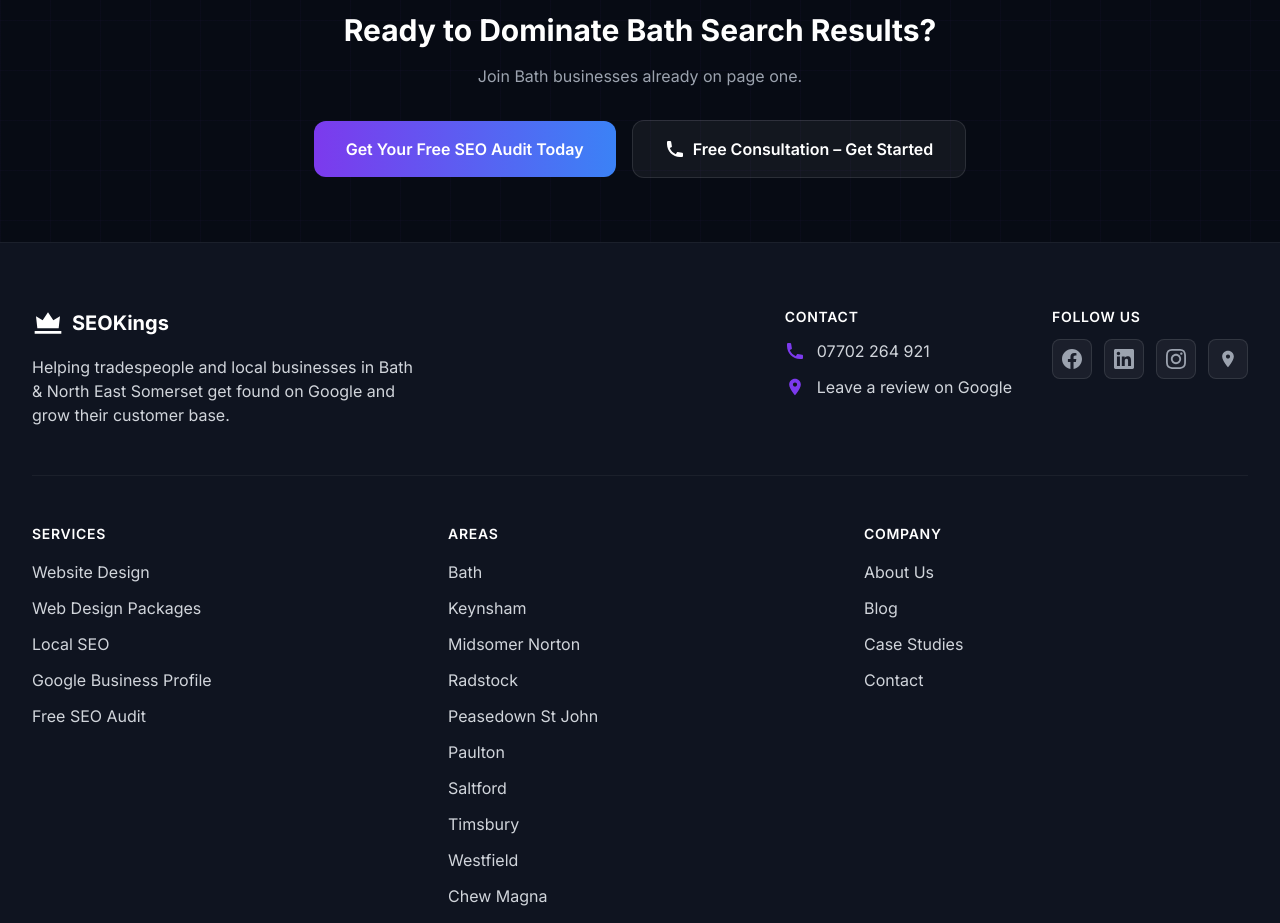
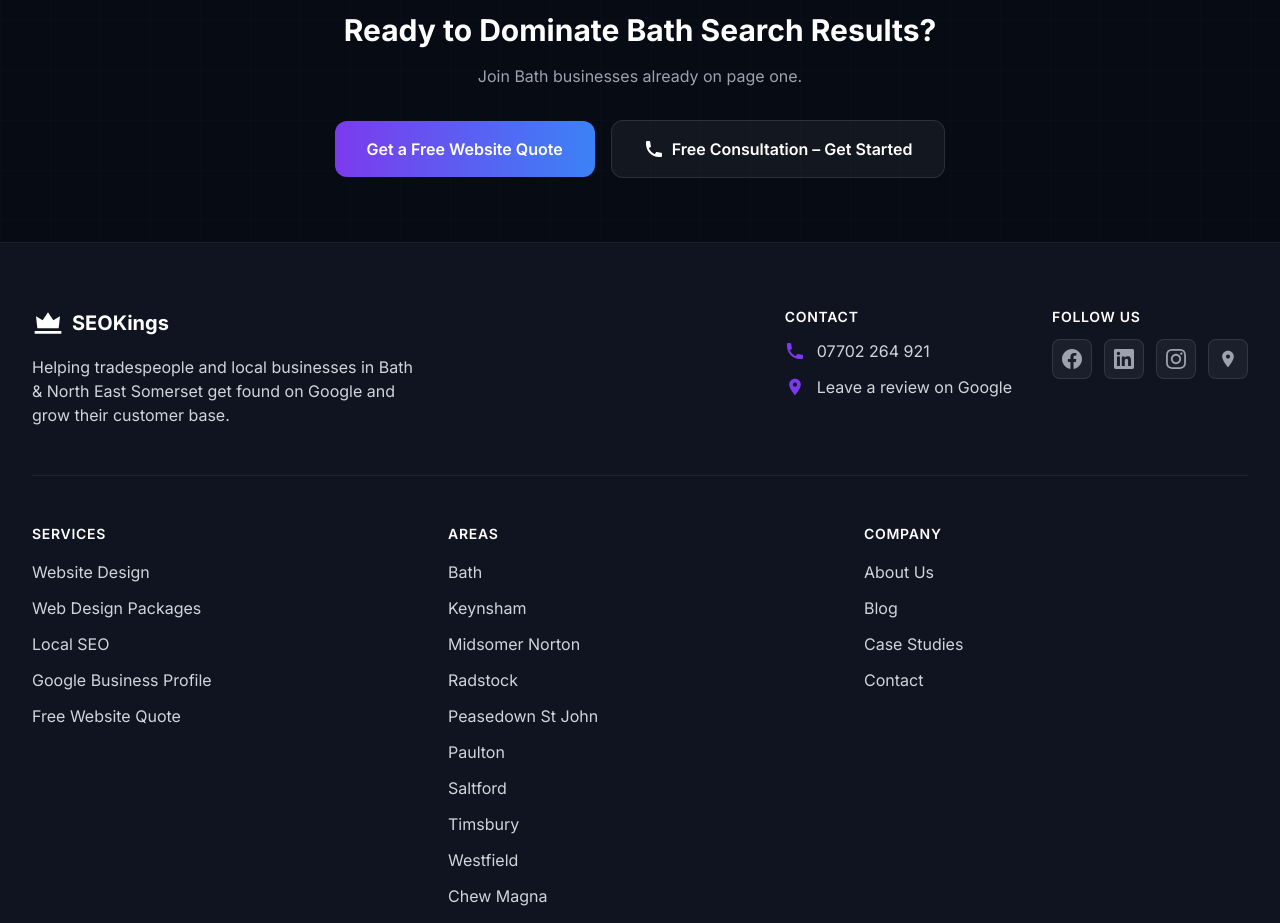
Before and after one commit to rkelsey1976/seo-kings, a Next.js app: page /areas/bath in a window 1280 px wide. Shown: the part 4580-5503 px from the top of the page. Built offline with nearby package versions, Linux system fonts and the light colour scheme.

Commit message:
Contact and CTAs: website-focused Free Website Quote copy and regenerated out
Co-authored-by: Cursor <cursoragent@cursor.com>

```diff
--- a/src/components/Footer.jsx
+++ b/src/components/Footer.jsx
@@ -10,7 +10,7 @@ const Footer = () => {
     { name: 'Web Design Packages', href: '/web-design-packages' },
     { name: 'Local SEO', href: '/local-seo' },
     { name: 'Google Business Profile', href: '/google-business-profile' },
-    { name: 'Free SEO Audit', href: '/contact' },
+    { name: 'Free Website Quote', href: '/contact' },
   ];
 
   const areas = [
--- a/src/pages/AreaDetail.jsx
+++ b/src/pages/AreaDetail.jsx
@@ -93,7 +93,7 @@ const AreaDetail = ({ params: staticParams }) => {
       ],
       ctaHeadline: 'Ready to Dominate Bath Search Results?',
       ctaSubhead: 'Join Bath businesses already on page one.',
-      ctaPrimaryText: 'Get Your Free SEO Audit Today',
+      ctaPrimaryText: 'Get a Free Website Quote',
       ctaSecondaryText: 'Free Consultation – Get Started',
       nearbyHeading: 'Nearby Areas We Serve',
       nearbyAreas: ['keynsham', 'midsomer-norton', 'radstock', 'peasedown-st-john', 'paulton', 'saltford', 'timsbury'],
@@ -305,7 +305,7 @@ const AreaDetail = ({ params: staticParams }) => {
       ],
       ctaHeadline: 'Ready to Dominate Midsomer Norton Search Results?',
       ctaSubhead: 'Join other local trades already ranking high.',
-      ctaPrimaryText: 'Get Your Free SEO Audit Today',
+      ctaPrimaryText: 'Get a Free Website Quote',
       ctaSecondaryText: 'Free Consultation – Get Started',
       nearbyHeading: 'Nearby Areas We Serve',
       nearbyAreas: ['radstock', 'peasedown-st-john', 'bath', 'keynsham', 'paulton'],
@@ -466,7 +466,7 @@ const AreaDetail = ({ params: staticParams }) => {
       ctaButtonText: 'Get Free Audit – No Obligation',
       ctaHeadline: 'Ready to Get More Customers in Peasedown?',
       ctaSubhead: "Don't let competitors take the top spots.",
-      ctaPrimaryText: 'Get Your Free SEO Audit Today',
+      ctaPrimaryText: 'Get a Free Website Quote',
       ctaSecondaryText: 'Free Consultation – Call or Email',
       nearbyHeading: 'Nearby Areas We Serve',
       nearbyAreas: ['bath', 'radstock', 'midsomer-norton', 'keynsham', 'saltford'],
@@ -563,7 +563,7 @@ const AreaDetail = ({ params: staticParams }) => {
       ],
       ctaHeadline: 'Ready to Dominate Paulton Search Results?',
       ctaSubhead: 'Join other Paulton businesses already on page one.',
-      ctaPrimaryText: 'Get Your Free SEO Audit Today',
+      ctaPrimaryText: 'Get a Free Website Quote',
       ctaSecondaryText: 'Free Consultation – Get Started',
       nearbyHeading: 'Nearby Areas We Serve',
       nearbyAreas: ['midsomer-norton', 'radstock', 'peasedown-st-john', 'bath'],
@@ -665,7 +665,7 @@ const AreaDetail = ({ params: staticParams }) => {
       ],
       ctaHeadline: 'Ready to Dominate Saltford Search Results?',
       ctaSubhead: 'Join Saltford trades already ranking high.',
-      ctaPrimaryText: 'Get Your Free SEO Audit Today',
+      ctaPrimaryText: 'Get a Free Website Quote',
       ctaSecondaryText: 'Free Consultation – Get Started',
       nearbyHeading: 'Nearby Areas We Serve',
       nearbyAreas: ['bath', 'keynsham'],
@@ -764,7 +764,7 @@ const AreaDetail = ({ params: staticParams }) => {
       ],
       ctaHeadline: 'Ready to Dominate Timsbury Search Results?',
       ctaSubhead: 'Join Timsbury trades already ranking high.',
-      ctaPrimaryText: 'Get Your Free SEO Audit Today',
+      ctaPrimaryText: 'Get a Free Website Quote',
       ctaSecondaryText: 'Free Consultation – Get Started',
       nearbyHeading: 'Nearby Areas We Serve',
       nearbyAreas: ['paulton', 'midsomer-norton', 'radstock', 'peasedown-st-john'],
@@ -857,7 +857,7 @@ const AreaDetail = ({ params: staticParams }) => {
       ],
       ctaHeadline: 'Ready to Dominate Westfield Search Results?',
       ctaSubhead: 'Join local trades already ranking high.',
-      ctaPrimaryText: 'Get Your Free SEO Audit Today',
+      ctaPrimaryText: 'Get a Free Website Quote',
       ctaSecondaryText: 'Free Consultation – Get Started',
       nearbyHeading: 'Nearby Areas We Serve',
       nearbyAreas: ['radstock', 'midsomer-norton', 'paulton', 'peasedown-st-john'],
@@ -938,7 +938,7 @@ const AreaDetail = ({ params: staticParams }) => {
       ],
       ctaHeadline: 'Ready to Dominate Chew Magna Search Results?',
       ctaSubhead: 'Join Chew Valley trades already ranking high.',
-      ctaPrimaryText: 'Get Your Free SEO Audit Today',
+      ctaPrimaryText: 'Get a Free Website Quote',
       ctaSecondaryText: 'Free Consultation – Get Started',
       nearbyHeading: 'Nearby Areas We Serve',
       nearbyAreas: ['keynsham', 'bath', 'paulton', 'temple-cloud'],
@@ -1019,7 +1019,7 @@ const AreaDetail = ({ params: staticParams }) => {
       ],
       ctaHeadline: 'Ready to Dominate Temple Cloud Search Results?',
       ctaSubhead: 'Join local trades already ranking high.',
-      ctaPrimaryText: 'Get Your Free SEO Audit Today',
+      ctaPrimaryText: 'Get a Free Website Quote',
       ctaSecondaryText: 'Free Consultation – Get Started',
       nearbyHeading: 'Nearby Areas We Serve',
       nearbyAreas: ['clutton', 'paulton', 'midsomer-norton', 'keynsham'],
@@ -1099,7 +1099,7 @@ const AreaDetail = ({ params: staticParams }) => {
       ],
       ctaHeadline: 'Ready to Dominate Clutton Search Results?',
       ctaSubhead: 'Join local trades already ranking high.',
-      ctaPrimaryText: 'Get Your Free SEO Audit Today',
+      ctaPrimaryText: 'Get a Free Website Quote',
       ctaSecondaryText: 'Free Consultation – Get Started',
       nearbyHeading: 'Nearby Areas We Serve',
       nearbyAreas: ['temple-cloud', 'paulton', 'midsomer-norton', 'keynsham'],
--- a/src/pages/Contact.jsx
+++ b/src/pages/Contact.jsx
@@ -109,8 +109,8 @@ const Contact = () => {
   return (
     <>
       <SEO
-        title="Contact Us - Get Your Free SEO Audit"
-        description="Contact SEO Kings for a free SEO audit. We help Bath & North East Somerset businesses dominate Google. Call or use our contact form."
+        title="Contact Us – Free Website Quote | SEO Kings"
+        description="Contact SEO Kings for a free website quote. Website design from £399 plus local SEO so Bath & North East Somerset businesses get found on Google. Call or use our form."
         keywords="contact SEO Kings, free SEO audit Bath, SEO consultation Bath and North East Somerset, local SEO quote, website design quote Bath"
         canonical="/contact"
         breadcrumbs={[
@@ -134,8 +134,8 @@ const Contact = () => {
               <span className="gradient-text"> Business Together</span>
             </h1>
             <p className="text-xl text-gray-400 leading-relaxed">
-              Ready to dominate local search? Get your free SEO audit and discover
-              exactly what's holding your business back online.
+              Need a new website or want to get found on Google? Get a free website quote —
+              we'll check your current setup and tell you how we can help.
             </p>
           </div>
         </div>
@@ -185,7 +185,7 @@ const Contact = () => {
                 <h3 className="text-lg font-semibold text-white mb-4">Why Contact Us?</h3>
                 <ul className="space-y-3">
                   {[
-                    'Free, no-obligation SEO audit',
+                    'Free website quote, no obligation',
                     'Plain English, no jargon',
                     'Local team who understand Bath and North East Somerset',
                     'Proven results with 150+ businesses',
@@ -205,10 +205,10 @@ const Contact = () => {
             <div className="lg:col-span-3">
               <div className="bg-dark-card border border-white/5 rounded-2xl p-8">
                 <h2 className="text-2xl font-bold text-white mb-2">
-                  Get Your Free SEO Audit
+                  Get a Free Website Quote
                 </h2>
                 <p className="text-gray-400 mb-8">
-                  Fill out the form below and we'll analyse your online presence for free.
+                  Tell us about your business and we'll send a free, no-obligation quote for your website and SEO.
                 </p>
 
                     <form
--- a/src/pages/LocalSEO.jsx
+++ b/src/pages/LocalSEO.jsx
@@ -123,7 +123,7 @@ const LocalSEO = () => {
         highlight="Bath & North East Somerset"
         description="Many of our clients use Local SEO to expand on the website we already built for them — more traffic, more calls, same site. Rank higher on Google for the searches that matter."
         features={heroFeatures}
-        ctaText="Get Your Free SEO Audit"
+        ctaText="Get a Free Website Quote"
       />
 
       {/* Expand on your website – simple one-liner */}
--- a/src/pages/LocalSEOTrade.jsx
+++ b/src/pages/LocalSEOTrade.jsx
@@ -138,7 +138,7 @@ const LocalSEOTrade = ({ params: staticParams }) => {
           </p>
           <div className="flex flex-col sm:flex-row gap-4">
             <Link href="/contact" className="bg-gradient-to-r from-primary to-secondary hover:from-primary-light hover:to-secondary-light text-white px-8 py-4 rounded-xl font-semibold text-lg transition-all duration-300 text-center">
-              Get Your Free SEO Audit
+              Get a Free Website Quote
             </Link>
             <a href="tel:07702264921" className="bg-white/5 hover:bg-white/10 border border-white/10 text-white px-8 py-4 rounded-xl font-semibold text-lg transition-all duration-300 flex items-center justify-center gap-3" aria-label="Call SEO Kings on 07702 264 921">
               <svg className="w-5 h-5" fill="currentColor" viewBox="0 0 20 20"><path d="M2 3a1 1 0 011-1h2.153a1 1 0 01.986.836l.74 4.435a1 1 0 01-.54 1.06l-1.548.773a11.037 11.037 0 006.105 6.105l.774-1.548a1 1 0 011.059-.54l4.435.74a1 1 0 01.836.986V17a1 1 0 01-1 1h-2C7.82 18 2 12.18 2 5V3z" /></svg>
--- a/src/pages/ThankYou.jsx
+++ b/src/pages/ThankYou.jsx
@@ -63,7 +63,7 @@ const ThankYou = () => {
                   <span className="text-primary-light font-bold text-sm">2</span>
                 </div>
                 <div>
-                  <h3 className="text-white font-medium">Free SEO Audit</h3>
+                  <h3 className="text-white font-medium">Free Website Quote</h3>
                   <p className="text-sm text-gray-400">We'll prepare a personalised audit showing opportunities for your business.</p>
                 </div>
               </div>
```
Also changed, not shown: 171 other files (tests, documents, lock files or other folders).
